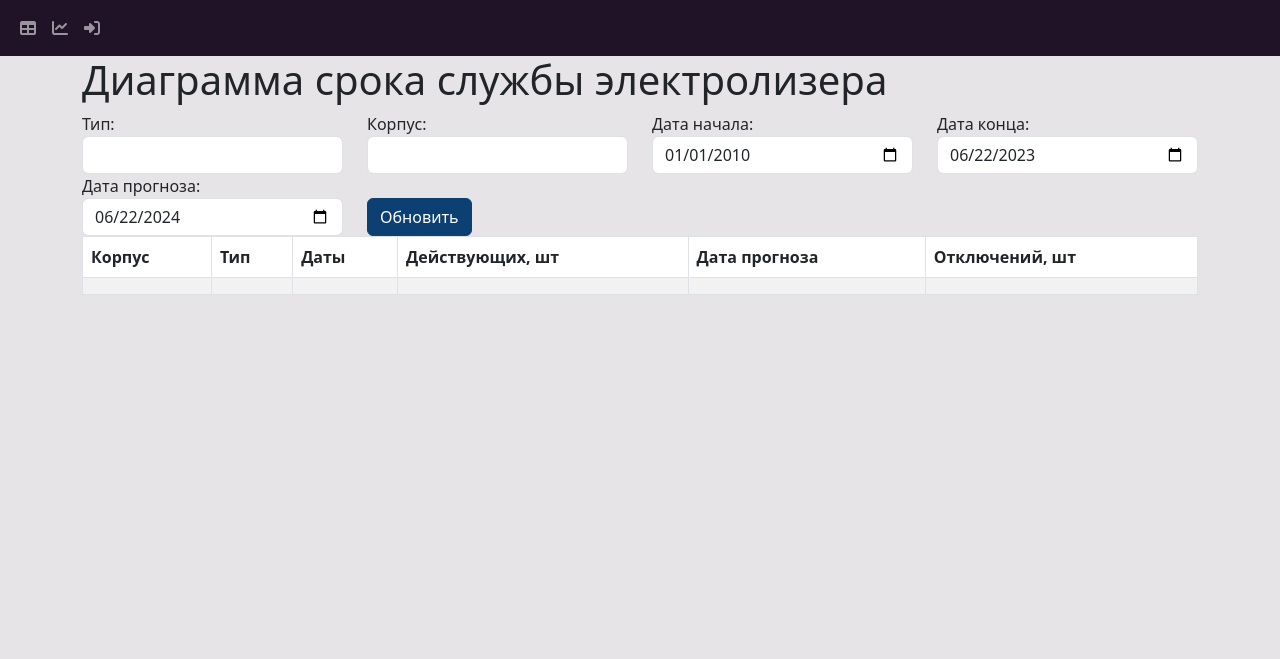
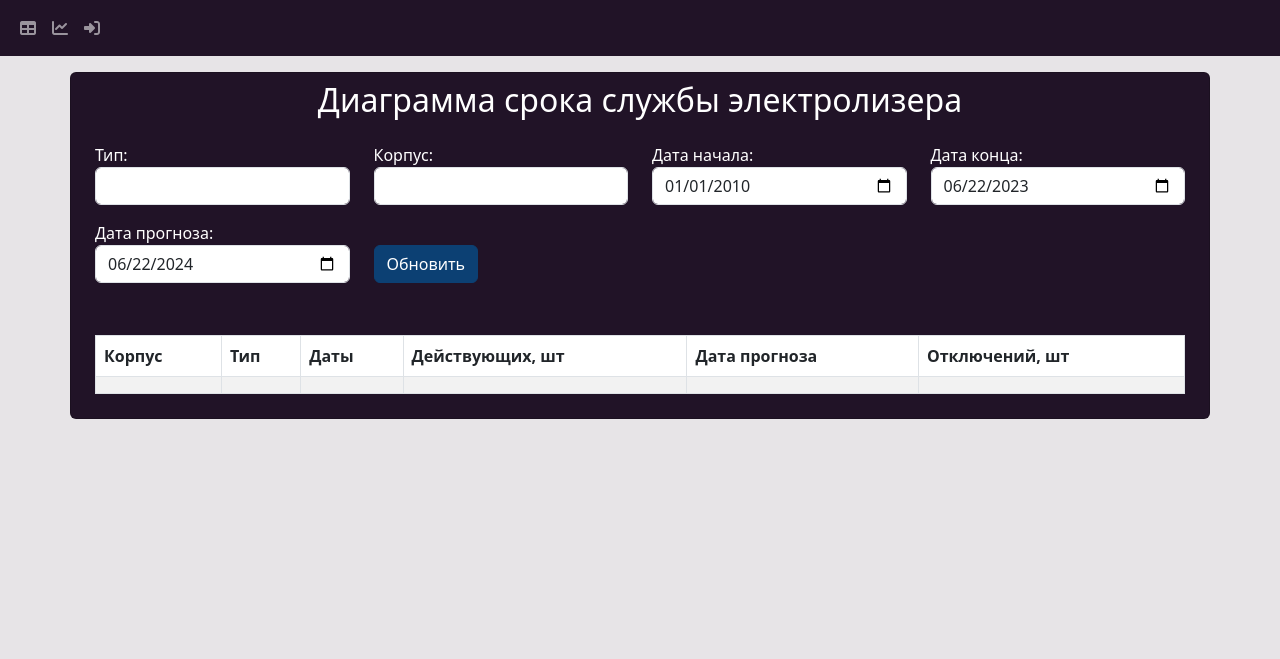
Before and after one commit to Nick-star/Veibull, a Django app: page /chart/ in a window 1280 px wide. Shown: the top 659 px of the page. Run offline with Django 4.2, Linux system fonts and the light colour scheme; data that the repository does not hold is empty; some libraries are stand-ins or nearby versions.

Commit message:
Дизайн

```diff
--- a/static/scss/main.scss
+++ b/static/scss/main.scss
@@ -18,6 +18,16 @@ body {
     background-color: map-get($theme-colors, light);
 }
 
+.large-checkbox {
+	padding-top: 20px;
+	font-size: 20px;
+}
+
+.chart-container {
+    border-radius: 15px;
+    padding: 10px;
+    overflow: hidden;
+}
 
 .menu_simple {
 	width: 100%;
--- a/templates/chart.html
+++ b/templates/chart.html
@@ -1,51 +1,51 @@
 {% extends 'base.html' %}
 {% block title %}График{% endblock %}
 {% block content %}
-    <div class="container">
+    <div class="container rounded card bg-dark text-white mt-3 px-4 py-2">
         <div class="row">
-            <div>
-                <h1>Диаграмма срока службы электролизера</h1>
+            <div class="col text-center mb-3">
+                <h2>Диаграмма срока службы электролизера</h2>
             </div>
         </div>
         <div class="row">
-            <div class="col-md-3">
+            <div class="col-md-3 mb-3">
                 <div class="form-group">
                     <label for="electrolyzer-type">Тип:</label>
                     <select id="electrolyzer-type" class="form-control">
                     </select>
                 </div>
             </div>
-            <div class="col-md-3">
+            <div class="col-md-3 mb-3">
                 <div class="form-group">
                     <label for="building">Корпус:</label>
                     <select id="building" class="form-control">
                     </select>
                 </div>
             </div>
-            <div class="col-md-3">
+            <div class="col-md-3 mb-3">
                 <div class="form-group">
                     <label for="start-date">Дата начала:</label>
                     <input type="date" id="start-date" class="form-control" value="2010-01-01">
                 </div>
             </div>
-            <div class="col-md-3">
+            <div class="col-md-3 mb-3">
                 <div class="form-group">
                     <label for="end-date">Дата конца:</label>
                     <input type="date" id="end-date" class="form-control">
                 </div>
             </div>
-            <div class="col-md-3">
+            <div class="col-md-3 mb-3">
                 <div class="form-group">
                     <label for="forecast-date">Дата прогноза:</label>
                     <input type="date" id="forecast-date" class="form-control">
                 </div>
             </div>
-            <div class="col-md-3 col-sm d-flex align-items-end">
+            <div class="col-md-3 col-sm d-flex align-items-end mb-3">
                 <button id="update-chart" class="btn btn-primary">Обновить</button>
             </div>
         </div>
-        <div class="row">
-            <div class="col">
+        <div class="row mb-3">
+            <div class="col rounded chart-container">
                 <div id="chart"></div>
             </div>
         </div>
--- a/templates/create_user.html
+++ b/templates/create_user.html
@@ -13,7 +13,7 @@
     {% for field in form %}
         <div class="mb-3">
             {% if field.name == 'is_staff' %}
-                <div class="form-check">
+                <div class="form-check large-checkbox">
                     {{ field|attr:"class:form-check-input"|add_class:"form-control" }}
                     <label class="form-check-label" for="{{ field.id_for_label }}">Повышенный уровень доступа</label>
                 </div>
--- a/templates/edit_electrolyzer.html
+++ b/templates/edit_electrolyzer.html
@@ -1,5 +1,8 @@
 {% extends 'base.html' %}
 {% block content %}
+    <style>.form-group {
+    margin-bottom: 15px;  /* Установите нужное вам значение */
+}</style>
     <div class="container d-flex align-items-center justify-content-center vh-100">
         <form id="edit-form" class="text-center" method="post">
             {% csrf_token %}
--- a/templates/login.html
+++ b/templates/login.html
@@ -1,3 +1,4 @@
+{% extends 'base.html' %}
 {% block content %}
     <h2>Вход</h2>
     <form method="post">
```
Also changed, not shown: static/css/main.css.
